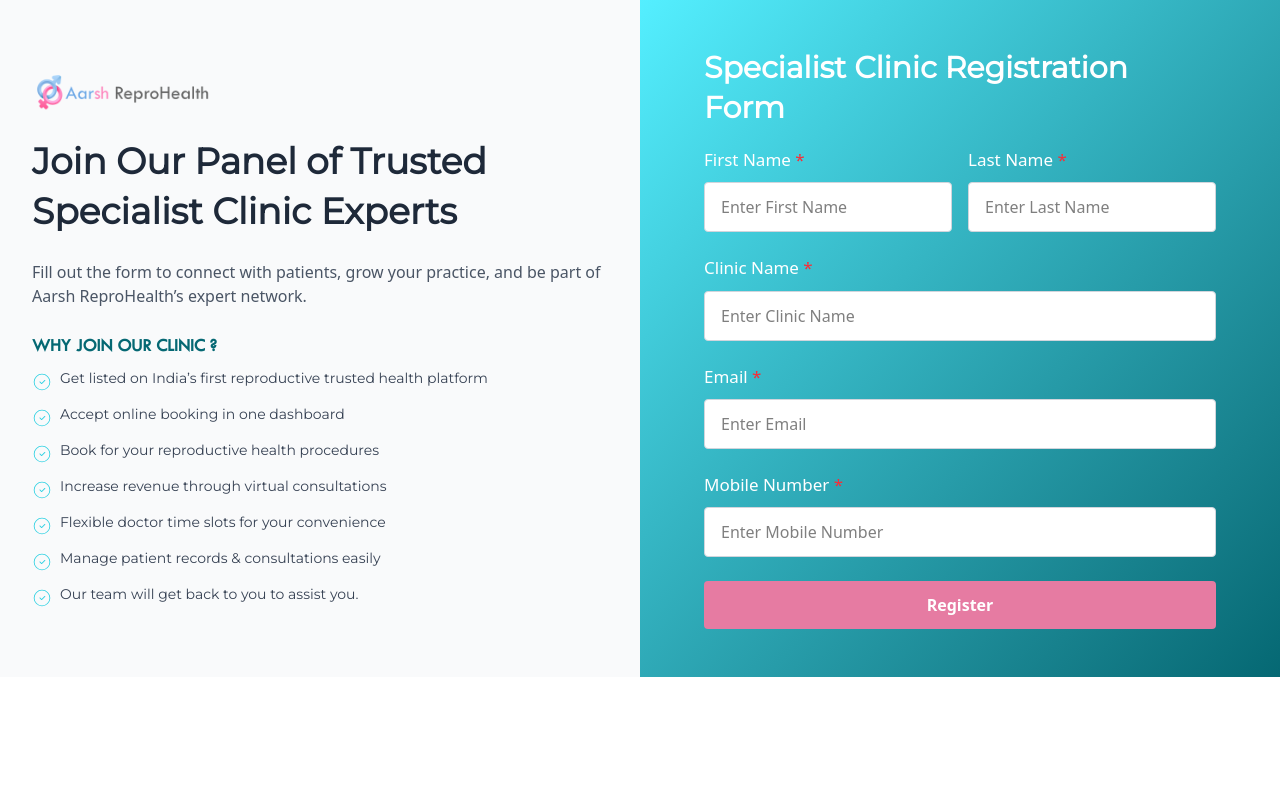
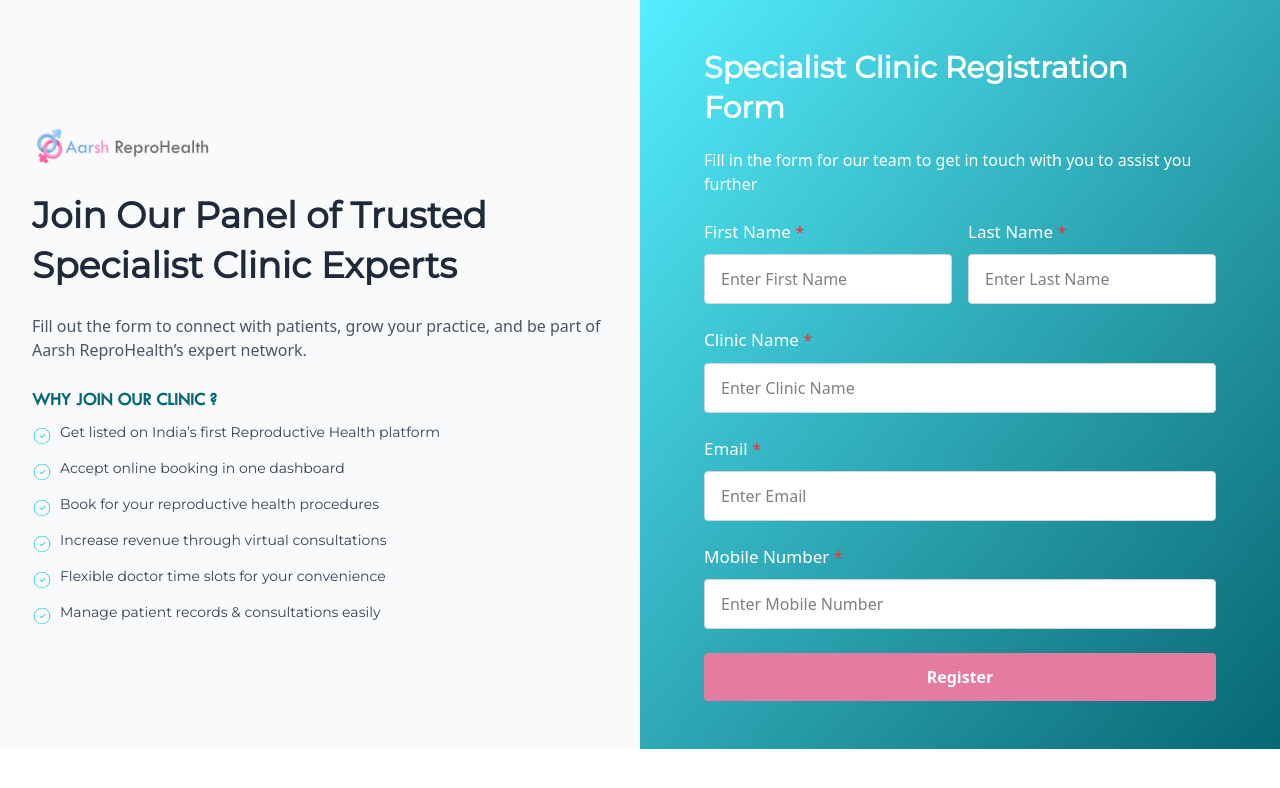
Before and after one commit to TeeshaGuptaNGTS/aarsh-reprohealth-lead-generationform, a Next.js app: page /speciality-clinics in a window 1280 px wide. Shown: the top 788 px of the page. Built offline with nearby package versions, Linux system fonts and the light colour scheme.

Commit message:
update subtitle

```diff
--- a/src/app/speciality-clinics/page.js
+++ b/src/app/speciality-clinics/page.js
@@ -68,17 +68,17 @@ const SpecialityClinics = () => {
   };
 
   const features = [
-    "Get listed on India’s first reproductive trusted health platform",
+    "Get listed on India’s first Reproductive Health platform",
     "Accept online booking in one dashboard",
     "Book for your reproductive health procedures",
     "Increase revenue through virtual consultations",
     "Flexible doctor time slots for your convenience",
     "Manage patient records & consultations easily",
-    "Our team will get back to you to assist you.",
+
   ];
 
   return (
-    <div className="w-full min-h-screen bg-white">
+    <div className="w-full bg-white">
       <div className="flex flex-col md:flex-row">
         {/* Left Side */}
         <div className="w-full md:w-1/2 bg-gray-50  p-8 flex flex-col justify-center">
@@ -120,6 +120,7 @@ const SpecialityClinics = () => {
             <h2 className="text-2xl font-semibold text-[#056873] text-center">
               Specialist Clinic Registration Form
             </h2>
+            <p className="text-[#fff] text-base">Fill in the form for our team to get in touch with you to assist you further</p>
 
             <div className="flex flex-col md:flex-row gap-4">
               <div className="w-full">
```
